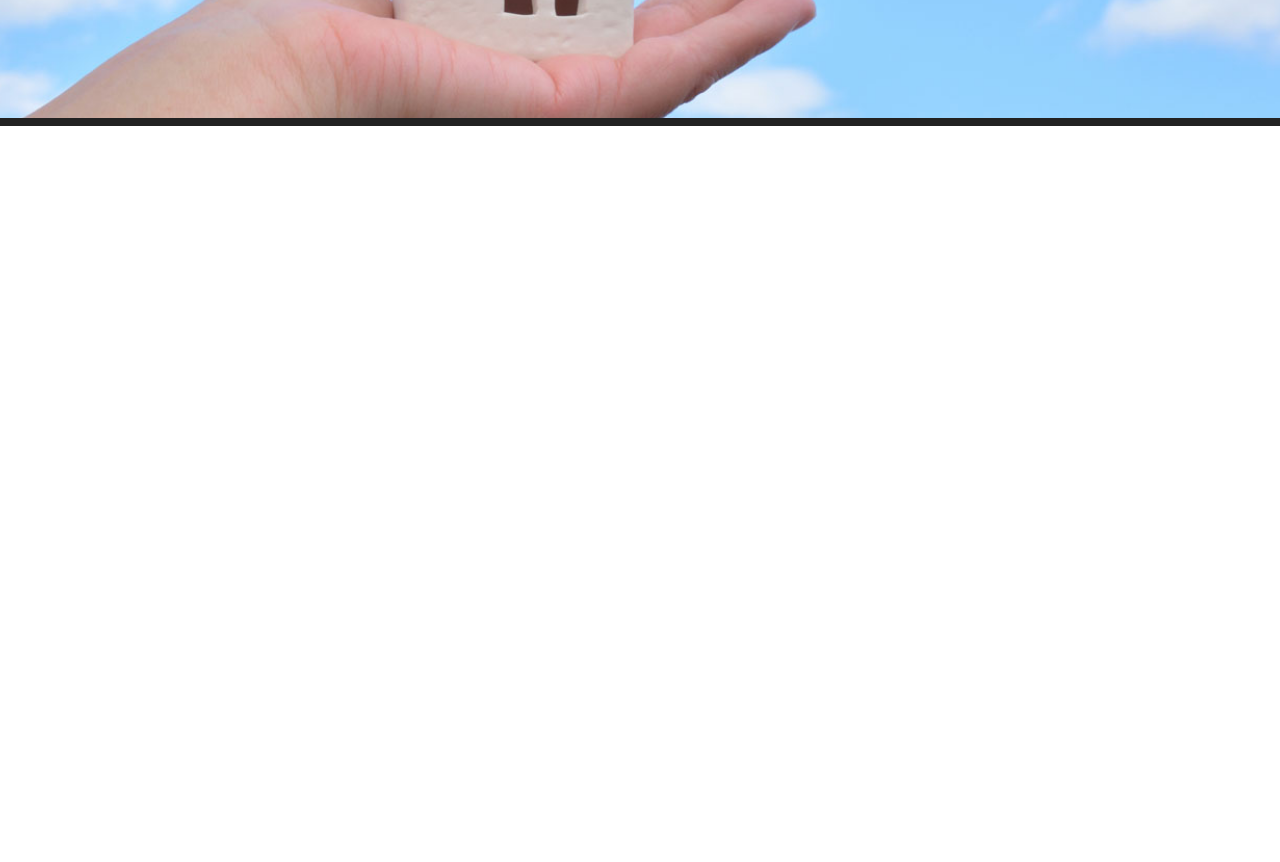
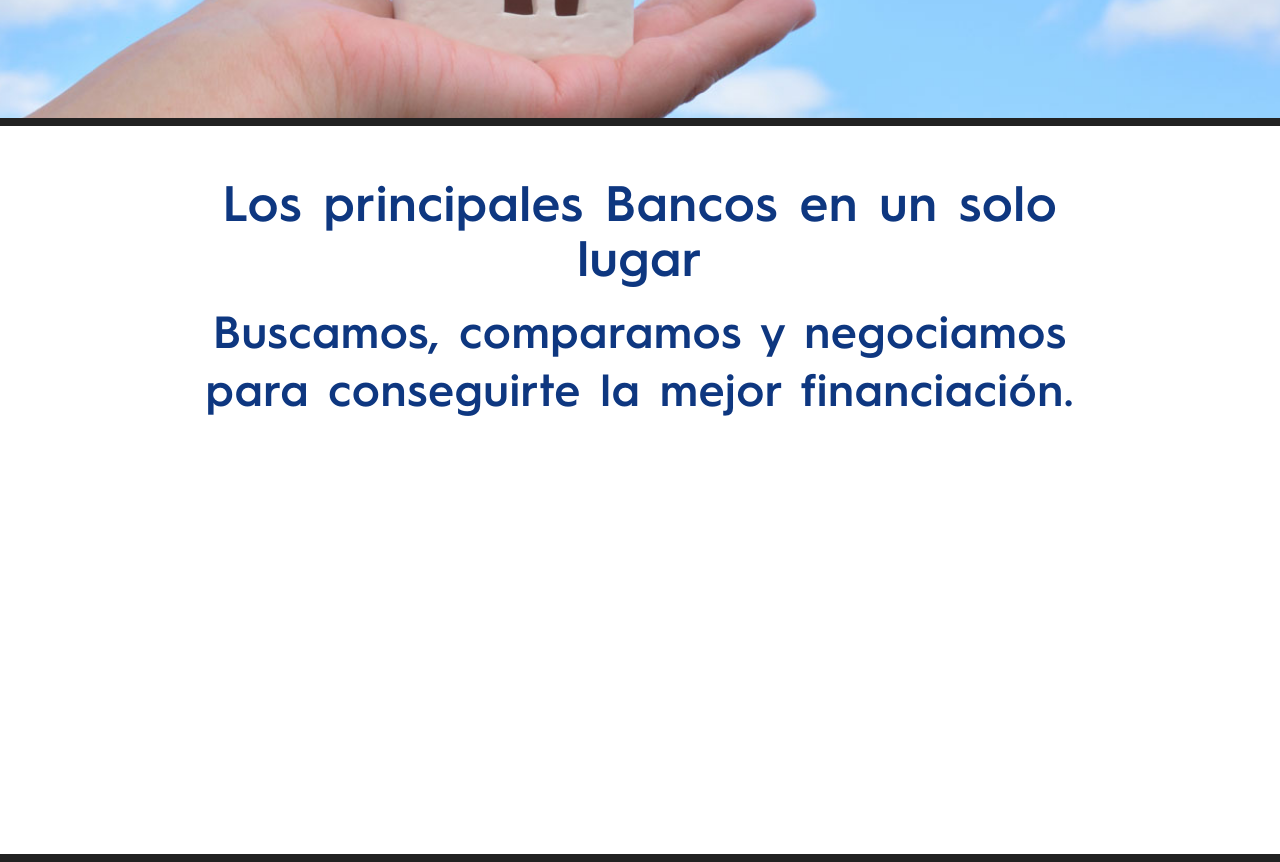
Before and after one commit to thehunterscompany/thc-web, a Next.js app: page / in a window 1280 px wide. Shown: the part 700-1562 px from the top of the page. Before the commit the page ends 826 px from the top, so only its background shows below. Built offline with nearby package versions, Linux system fonts and the light colour scheme.

Commit message:
TW-30 Added text

```diff
--- a/src/components/Bancos/Bancos.tsx
+++ b/src/components/Bancos/Bancos.tsx
@@ -1 +1,12 @@
-import React from "react";
+import React, { Fragment } from "react";
+import styles from "./FirstScreen.module.scss";
+import NavBar from "../NavBar/NavBar";
+import Text from "./element/Text";
+
+const Bancos = () => (
+  <div className="_thc-story-section _thc-card">
+    <Text />
+  </div>
+);
+
+export default Bancos;
--- /dev/null
+++ b/src/components/Bancos/element/BancosGrid/index.tsx
@@ -0,0 +1 @@
+import React from "react";
--- /dev/null
+++ b/src/components/Bancos/element/Text/index.tsx
@@ -0,0 +1,14 @@
+import React from "react";
+
+const Text = () => (
+  <div className="_text-space">
+    <h1 className="_text-space-title">
+      Los principales Bancos en un solo lugar
+    </h1>
+    <h2 className="_text-space-subtitle">
+      Buscamos, comparamos y negociamos para conseguirte la mejor financiación.
+    </h2>
+  </div>
+);
+
+export default Text;
--- a/src/components/Sections/Sections.tsx
+++ b/src/components/Sections/Sections.tsx
@@ -2,12 +2,14 @@
 import styles from "./Sections.module.scss";
 import FirstScreen from "../FirstScreen/FirstScreen";
 import NavBar from "../NavBar/NavBar";
+import Bancos from "../Bancos/Bancos";
 
 const Sections = () => (
   <React.Fragment>
     <NavBar />
     <div className={styles["_thc-story"]}>
       <FirstScreen />
+      <Bancos />
     </div>
   </React.Fragment>
 );
```
Also changed, not shown: src/components/Bancos/element/BancosGrid/styles.module.scss (added), src/components/Bancos/element/Text/styles.module.scss (added).
